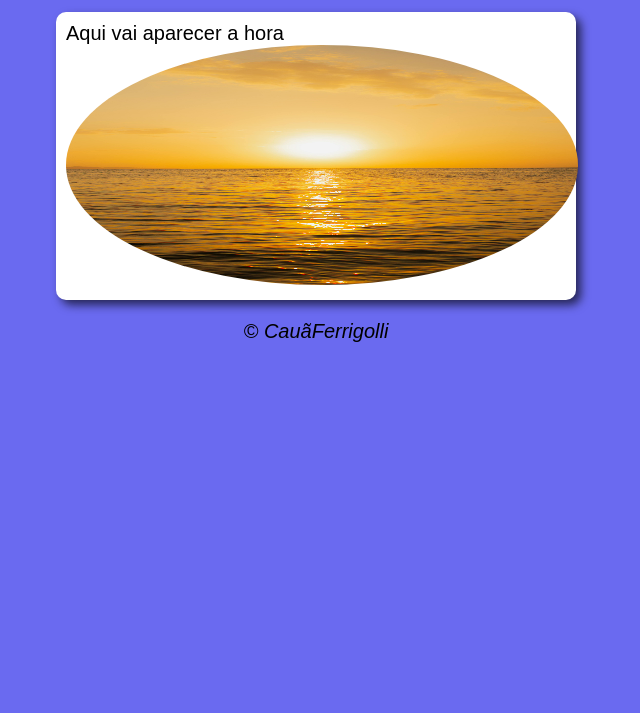
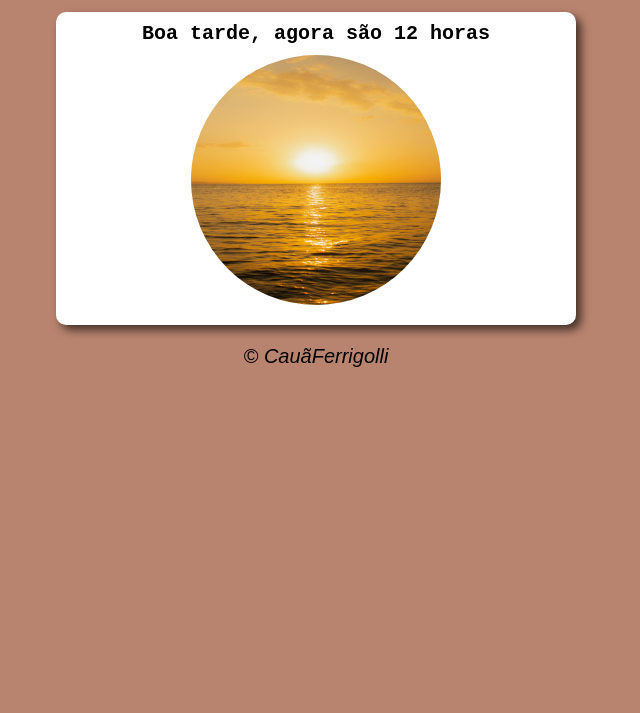
Before and after one commit to Caualo/curso_js_cursoemvideo, a plain HTML site: page projetos/projeto001/modelo.html in a window 1280 px wide. Shown: the part 87-800 px from the top of the page, without its empty margins (324-964 px from the left). Drawn offline with Linux system fonts and the light colour scheme.

Commit message:
Finish projeto001

```diff
--- a/projetos/projeto001/modelo.html
+++ b/projetos/projeto001/modelo.html
@@ -7,16 +7,17 @@
     <link rel="stylesheet" href="style.css">
     <script src="script.js" defer></script>
 </head>
-<body>
+<!-- Ao carregar o body chamar a função carregar() -->
+<body onload="carregar()">
     <header>
-        <h1>Hora do dia</h1>
+        <h1 id="titulo">Hora do dia</h1>
     </header>
     <section>
         <div id="msg">
-            Aqui vai aparecer a hora
+            <p id="saudacao">Aqui vai aparecer a hora</p>
         </div>
         <div id="foto">
-            <img src="imagens/pexels-ian-panelo-23499343.jpg" alt="foto da Manha" id="manha">
+            <img src="imagens/fotoManha.jpg" alt="foto da Manha" id="manha">
         </div>
     </section>
     <footer>
--- a/projetos/projeto001/script.js
+++ b/projetos/projeto001/script.js
@@ -1,3 +1,22 @@
-let msg = document.getElementById('msg')
-let manha = document.getElementById('manha')
-let foto = document.getElementById('foto')
+
+function carregar() {
+    let msg = document.getElementById('msg')
+    let foto = document.getElementById('foto')
+    let dark = document.getElementById('titulo')
+    let data = new Date()
+    let hora = data.getHours ()
+    if (hora < 12) {
+        msg.innerHTML = `Bom dia, agora são ${hora} horas`
+        foto.src = 'fotoManha.jpg'
+        document.body.style.backgroundColor = '#e2cd9f'
+    }else if (hora <= 18) {
+        msg.innerHTML = `Boa tarde, agora são ${hora} horas`
+        foto.src = 'fotoTarde.jpg'
+        document.body.style.backgroundColor = '#b9846f'
+    }else {
+        msg.innerHTML = `Boa noite, agora são ${hora} horas`
+        foto.src = 'fotoNoite.jpg'
+        document.body.style.backgroundColor = '#0b024e'
+        titulo.style.color = 'white'
+    }
+}
--- a/projetos/projeto001/style.css
+++ b/projetos/projeto001/style.css
@@ -22,8 +22,17 @@ footer {
     font-style: italic;
 }
 
-img#manha {
-    width: 40vw;
-    height: 30vh;
+img {
+    width: 250px;
+    height: 250px;
     border-radius: 100%;
+    display: block;
+    margin: auto;
+    padding: 10px;
 }
+
+div {
+    text-align: center;
+    font-family: 'Courier New', Courier, monospace;
+    font-weight: bolder;
+}
```
Also changed, not shown: projetos/projeto001/imagens/fotoManha.jpg (renamed from projetos/projeto001/imagens/pexels-ian-panelo-23499343.jpg), 3 other files.
